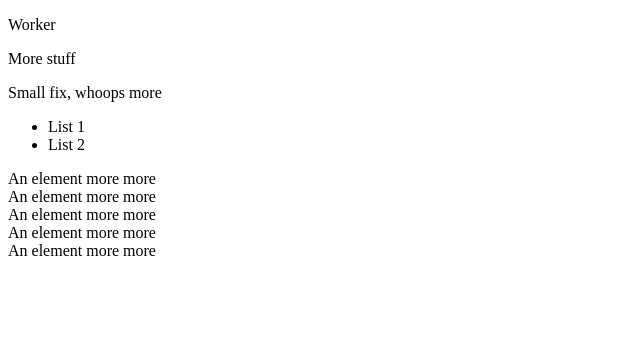
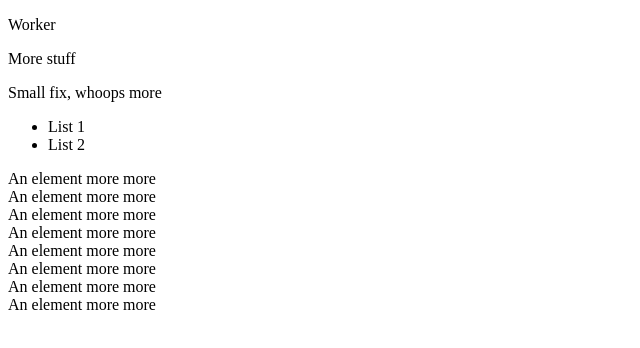
Before and after one commit to xjdesigns/semver_test, a website: page index.html in a window 1280 px wide. Shown: the whole page, without its empty margins (0-640 px from the left). Drawn offline with Linux system fonts and the light colour scheme.

Commit message:
fix(body): Lets try this and see whats going on
Is this the body working now??
Maybe now

Is this a footer

```diff
--- a/index.html
+++ b/index.html
@@ -27,6 +27,9 @@
 		<div>An element more more</div>
 		<div>An element more more</div>
 		<div>An element more more</div>
+		<div>An element more more</div>
+		<div>An element more more</div>
+		<div>An element more more</div>
 	</main>
 </body>
 </html>
```
